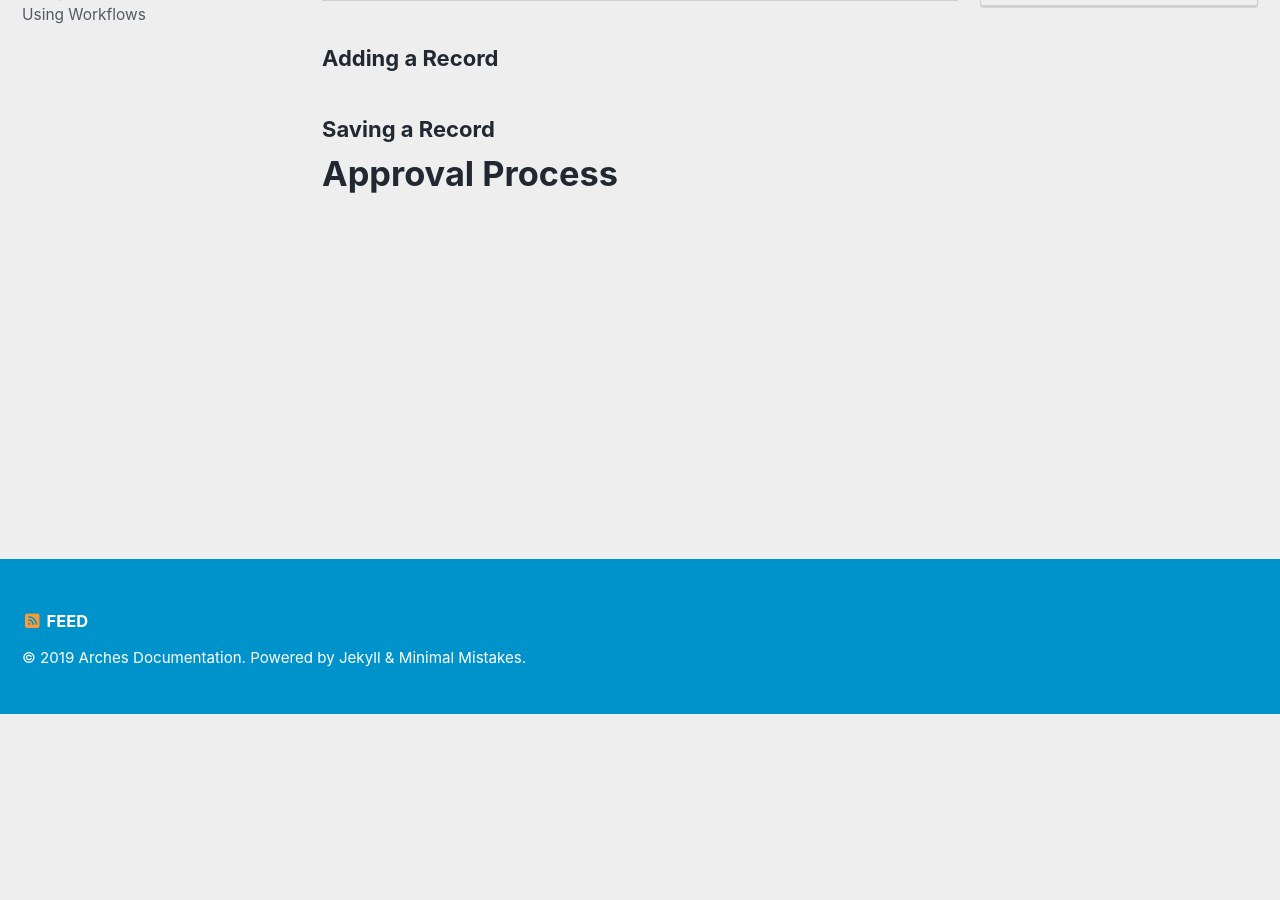
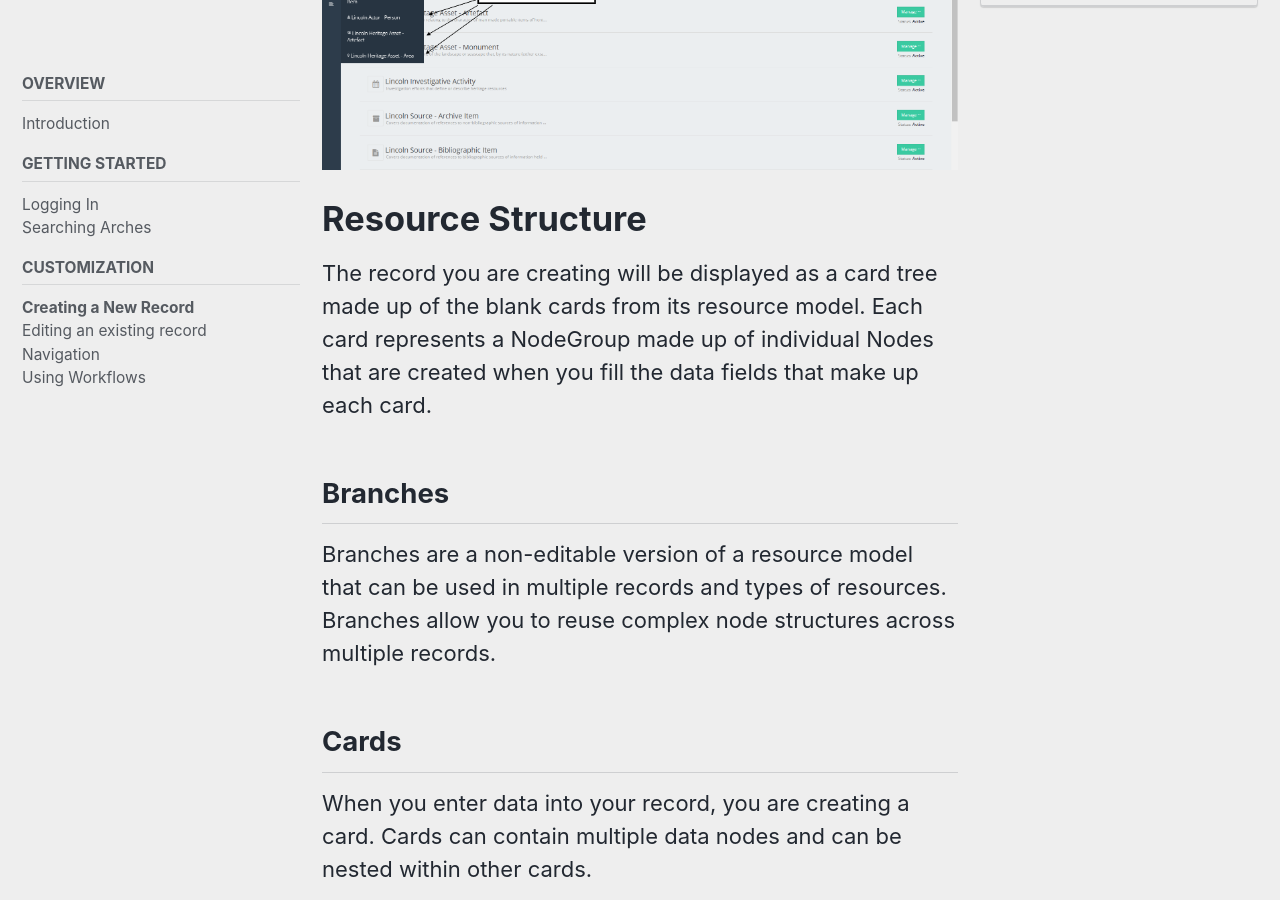
Before and after one commit to fargeo/archesguides, a Jekyll site: the page built from _pages/new-record.md, in a window 1280 px wide and 900 px high, scrolled down 408 px. Built offline with Jekyll 4.4.1, drawn with Linux system fonts in a browser that asks for light colours; cached includes are drawn as plain includes; nearby versions of some CDN libraries; before the commit the page ends 1122 px from its top, so only the background shows below that; some of the changed text lies outside the part shown.

Commit message:
new record page
filling in some placeholder record creation info

```diff
--- a/_pages/new-record.md
+++ b/_pages/new-record.md
@@ -14,9 +14,14 @@ defaults:
     values:
       author_profile: false
 ---
+To create a new record, go to the "Add New Resource" tab and select one of the resource models loaded into your project.
+![Create Record]({{site.url}}/assets/images/resourceCreate.png)
 # Resource Structure
+The record you are creating will be displayed as a card tree made up of the blank cards from its resource model. Each card represents a NodeGroup made up of individual Nodes that are created when you fill the data fields that make up each card.
 ## Branches
+Branches are a non-editable version of a resource model that can be used in multiple records and types of resources. Branches allow you to reuse complex node structures across multiple records.
 ## Cards
+When you enter data into your record, you are creating a card. Cards can contain multiple data nodes and can be nested within other cards.
 ### Adding a Record
 ### Saving a Record
 
```
Also changed, not shown: assets/images/resourceCreate.png (added).
